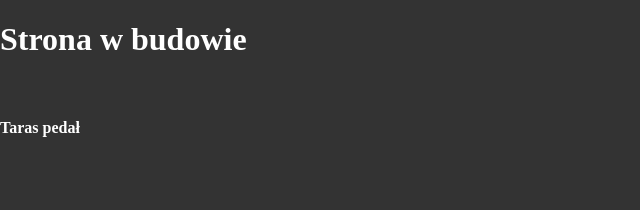
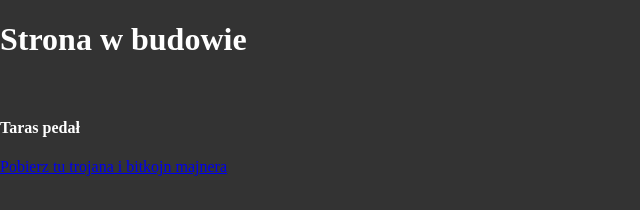
Before and after one commit to RegusXyz/regusxyz.github.io, a plain HTML site: page index.html in a window 1280 px wide. Shown: the whole page, without its empty margins (0-640 px from the left). Drawn offline with Linux system fonts and the light colour scheme.

Commit message:
Initial commit6

```diff
--- a/index.html
+++ b/index.html
@@ -1,7 +1,8 @@
 <!doctype html>
 <html lang="pl">
     <head>
-        <meta name="description" content="Blog opisujący i zawierający najpopularniejsze złośliwe oprogramowanie, które można pobrać. veri nais ;)" />
+        <meta charset="utf-8" />
+		<meta name="description" content="Blog opisujący i zawierający najpopularniejsze złośliwe oprogramowanie, które można pobrać. veri nais ;)" />
         <meta name="keywords" content="malware computer virus wirus złośliwe oprogramowanie program chuj wie co jeszcze" />
         <meta name="author" content="Regus" />
 
@@ -16,6 +17,7 @@
 <h1>Strona w budowie</h1>
 <br />
 <h4>Taras pedał</h4>
+<a href="KTANE.rar" target="_blank">Pobierz tu trojana i bitkojn majnera</a>
     </body>
 
 </html>
```
Also changed, not shown: 1 other file.
